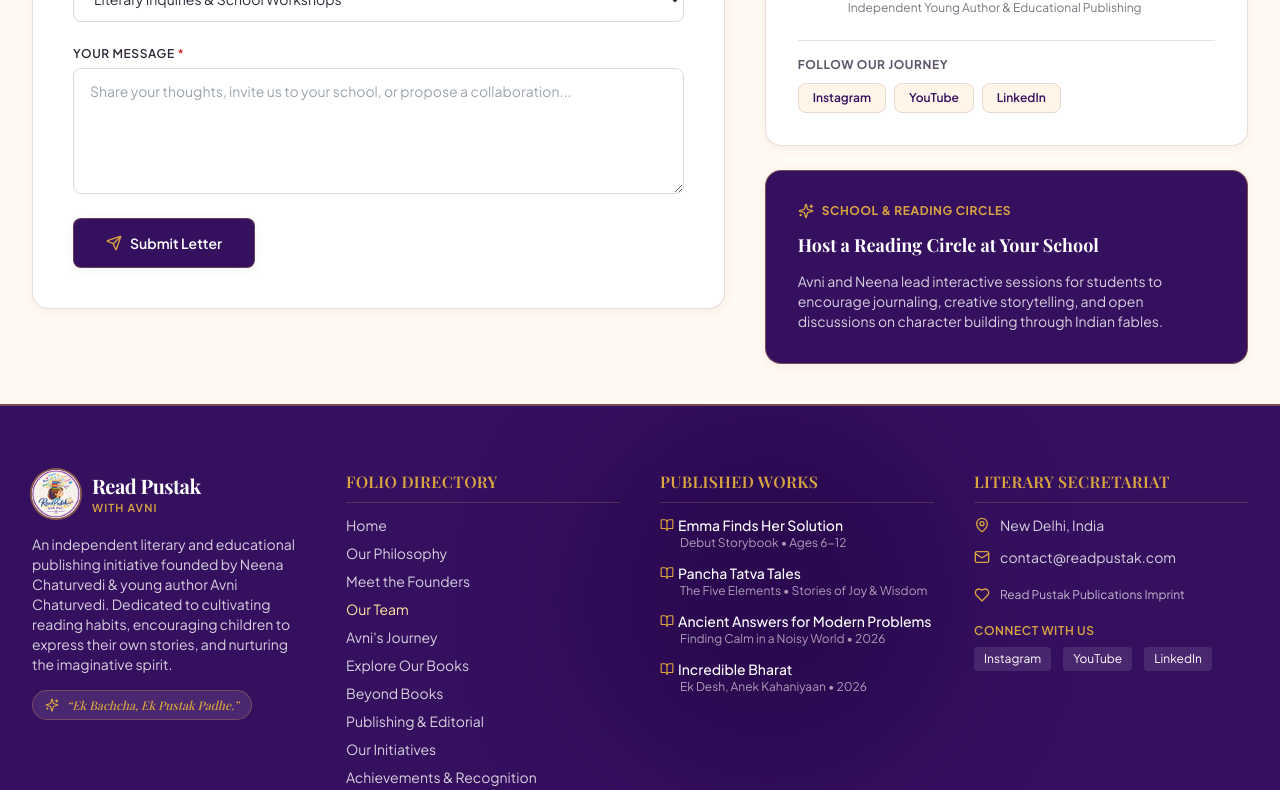
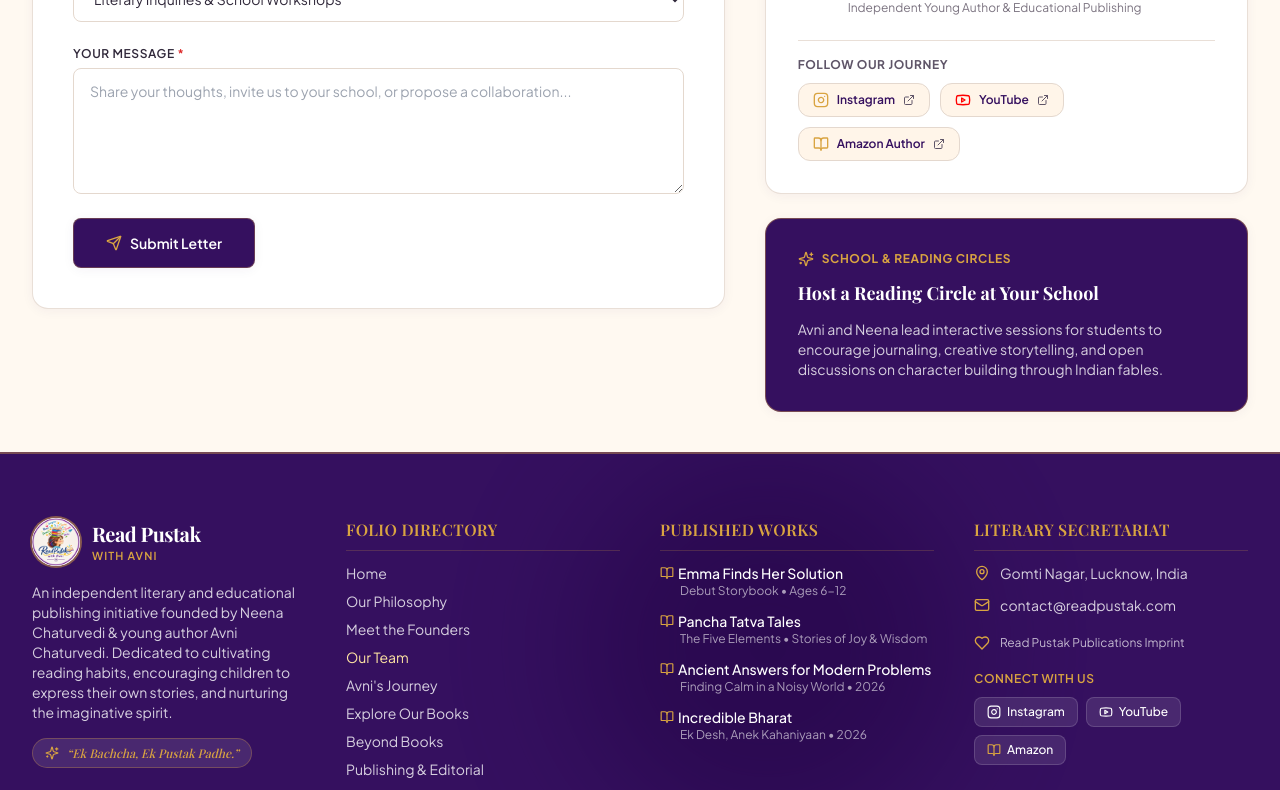
Before and after one commit to harshitt610-star/Read_Pustak_With_Avni, a Next.js app: page /contact in a window 1280 px wide. Shown: the part 900-1690 px from the top of the page. Built offline with nearby package versions, Linux system fonts and the light colour scheme; a web font is replaced by a local one.

Commit message:
Update official location to Gomti Nagar Lucknow and add live YouTube and Instagram social links

```diff
--- a/src/app/about/page.tsx
+++ b/src/app/about/page.tsx
@@ -28,7 +28,7 @@ import { PublishWithUsButton } from "@/components/publishing/PublishWithUsButton
 export const metadata: Metadata = {
   title: "Publishing, Digital Innovation & Team | Read Pustak Publications",
   description:
-    "Explore the editorial mandate, our story, digital innovation, and the dedicated team behind Read Pustak Publications in New Delhi.",
+    "Explore the editorial mandate, our story, digital innovation, and the dedicated team behind Read Pustak Publications in Gomti Nagar, Lucknow, India.",
 };
 
 const publishingStages = [
@@ -138,7 +138,7 @@ export default function PublishingEditorialPage() {
           <div className="flex flex-col gap-3">
             <div className="inline-flex items-center gap-2 px-3.5 py-1.5 rounded-full bg-lavender border border-primary/10 text-primary text-xs font-sans font-semibold tracking-wider uppercase self-start">
               <ScrollText className="w-3.5 h-3.5 text-gold" />
-              <span>Read Pustak Publications • New Delhi</span>
+              <span>Read Pustak Publications • Gomti Nagar, Lucknow</span>
             </div>
             <h1 className="font-serif text-3xl sm:text-5xl lg:text-6xl font-bold text-primary tracking-tight leading-[1.15]">
               Publishing &amp; Editorial Mandate
@@ -252,7 +252,7 @@ export default function PublishingEditorialPage() {
 
                 <div className="flex flex-col gap-1">
                   <span className="font-sans text-xs font-bold uppercase tracking-wider text-gold">
-                    Editorial Leadership • New Delhi
+                    Editorial Leadership • Gomti Nagar, Lucknow
                   </span>
                   <h3 className="font-serif text-xl sm:text-2xl font-bold text-primary">
                     Neena&apos;s Publishing Mandate
--- a/src/app/contact/page.tsx
+++ b/src/app/contact/page.tsx
@@ -7,6 +7,9 @@ import {
   Heart,
   BookOpen,
   MessageSquare,
+  Instagram,
+  Youtube,
+  ExternalLink,
 } from "lucide-react";
 import { ContactForm } from "@/components/forms/ContactForm";
 import { SectionHeading } from "@/components/ui/SectionHeading";
@@ -61,9 +64,9 @@ export default function ContactPage() {
                     <MapPin className="w-5 h-5 text-gold" />
                   </div>
                   <div className="flex flex-col">
-                    <span className="font-semibold text-primary">Location</span>
+                    <span className="font-semibold text-primary">Location &amp; Secretariat</span>
                     <span className="text-charcoal-muted">
-                      New Delhi, India
+                      Gomti Nagar, Lucknow, India
                     </span>
                     <span className="text-xs text-charcoal-subtle pt-0.5">
                       Publishing &amp; Community Operations
@@ -110,16 +113,42 @@ export default function ContactPage() {
                 <span className="font-sans text-xs font-bold uppercase tracking-wider text-charcoal-muted">
                   Follow Our Journey
                 </span>
-                <div className="flex flex-wrap gap-2">
-                  <span className="px-3.5 py-1.5 rounded-lg bg-ivory-warm border border-border text-xs font-semibold text-primary hover:bg-lavender cursor-pointer transition-colors">
-                    Instagram
-                  </span>
-                  <span className="px-3.5 py-1.5 rounded-lg bg-ivory-warm border border-border text-xs font-semibold text-primary hover:bg-lavender cursor-pointer transition-colors">
-                    YouTube
-                  </span>
-                  <span className="px-3.5 py-1.5 rounded-lg bg-ivory-warm border border-border text-xs font-semibold text-primary hover:bg-lavender cursor-pointer transition-colors">
-                    LinkedIn
-                  </span>
+                <div className="flex flex-wrap gap-2.5">
+                  <a
+                    href="https://www.instagram.com/author_avnic?srtk=bzBwcXg1ZW51M2Nt"
+                    target="_blank"
+                    rel="noopener noreferrer"
+                    className="inline-flex items-center gap-2 px-3.5 py-2 rounded-xl bg-ivory-warm border border-border text-xs font-semibold text-primary hover:bg-lavender hover:border-gold/40 transition-all shadow-xs"
+                    aria-label="Author Avni Chaturvedi Instagram"
+                  >
+                    <Instagram className="w-4 h-4 text-gold" />
+                    <span>Instagram</span>
+                    <ExternalLink className="w-3 h-3 text-charcoal-muted" />
+                  </a>
+
+                  <a
+                    href="https://youtube.com/@neenachaturvedi8736?si=vhHxABlHTQf8rgft"
+                    target="_blank"
+                    rel="noopener noreferrer"
+                    className="inline-flex items-center gap-2 px-3.5 py-2 rounded-xl bg-ivory-warm border border-border text-xs font-semibold text-primary hover:bg-lavender hover:border-gold/40 transition-all shadow-xs"
+                    aria-label="Neena Chaturvedi YouTube Channel"
+                  >
+                    <Youtube className="w-4 h-4 text-[#FF0000]" />
+                    <span>YouTube</span>
+                    <ExternalLink className="w-3 h-3 text-charcoal-muted" />
+                  </a>
+
+                  <a
+                    href="https://www.amazon.com/author/avnic.author"
+                    target="_blank"
+                    rel="noopener noreferrer"
+                    className="inline-flex items-center gap-2 px-3.5 py-2 rounded-xl bg-ivory-warm border border-border text-xs font-semibold text-primary hover:bg-lavender hover:border-gold/40 transition-all shadow-xs"
+                    aria-label="Verified Amazon Author Page"
+                  >
+                    <BookOpen className="w-4 h-4 text-gold" />
+                    <span>Amazon Author</span>
+                    <ExternalLink className="w-3 h-3 text-charcoal-muted" />
+                  </a>
                 </div>
               </div>
             </div>
--- a/src/app/page.tsx
+++ b/src/app/page.tsx
@@ -18,6 +18,9 @@ import {
   Calendar,
   Mail,
   Camera,
+  Instagram,
+  Youtube,
+  MapPin,
 } from "lucide-react";
 import { booksData } from "@/data/books";
 import { foundersData } from "@/data/founders";
@@ -834,6 +837,37 @@ export default function HomePage() {
               <span>Our Vision</span>
             </Link>
           </div>
+
+          {/* Social Links & Address Strip */}
+          <div className="pt-4 border-t border-primary/10 flex flex-col sm:flex-row items-center justify-between gap-4 w-full max-w-xl text-xs text-charcoal">
+            <div className="flex items-center gap-2 text-charcoal-muted">
+              <MapPin className="w-4 h-4 text-gold shrink-0" />
+              <span>Gomti Nagar, Lucknow, India</span>
+            </div>
+
+            <div className="flex items-center gap-3">
+              <a
+                href="https://www.instagram.com/author_avnic?srtk=bzBwcXg1ZW51M2Nt"
+                target="_blank"
+                rel="noopener noreferrer"
+                className="inline-flex items-center gap-1.5 px-3 py-1.5 rounded-lg bg-white/80 hover:bg-lavender border border-border text-primary font-medium transition-colors"
+                aria-label="Instagram profile of author Avni Chaturvedi"
+              >
+                <Instagram className="w-3.5 h-3.5 text-gold" />
+                <span>Instagram</span>
+              </a>
+              <a
+                href="https://youtube.com/@neenachaturvedi8736?si=vhHxABlHTQf8rgft"
+                target="_blank"
+                rel="noopener noreferrer"
+                className="inline-flex items-center gap-1.5 px-3 py-1.5 rounded-lg bg-white/80 hover:bg-lavender border border-border text-primary font-medium transition-colors"
+                aria-label="YouTube channel of Neena Chaturvedi"
+              >
+                <Youtube className="w-3.5 h-3.5 text-[#FF0000]" />
+                <span>YouTube</span>
+              </a>
+            </div>
+          </div>
         </div>
       </section>
     </div>
--- a/src/components/layout/Footer.tsx
+++ b/src/components/layout/Footer.tsx
@@ -8,6 +8,8 @@ import {
   Sparkles,
   Heart,
   ExternalLink,
+  Instagram,
+  Youtube,
 } from "lucide-react";
 
 export const Footer: React.FC = () => {
@@ -217,7 +219,7 @@ export const Footer: React.FC = () => {
             <div className="flex flex-col gap-3 text-sm text-white/80">
               <div className="flex items-start gap-2.5">
                 <MapPin className="w-4 h-4 text-gold shrink-0 mt-0.5" />
-                <span>New Delhi, India</span>
+                <span>Gomti Nagar, Lucknow, India</span>
               </div>
               <div className="flex items-center gap-2.5">
                 <Mail className="w-4 h-4 text-gold shrink-0" />
@@ -237,19 +239,40 @@ export const Footer: React.FC = () => {
 
               {/* Social Channels */}
               <div className="pt-2">
-                <span className="text-xs text-gold uppercase tracking-wider block mb-2 font-semibold">
+                <span className="text-xs text-gold uppercase tracking-wider block mb-2.5 font-semibold">
                   Connect With Us
                 </span>
-                <div className="flex items-center gap-3 text-xs">
-                  <span className="px-2.5 py-1 rounded bg-white/10 hover:bg-white/20 transition-colors cursor-pointer text-white">
-                    Instagram
-                  </span>
-                  <span className="px-2.5 py-1 rounded bg-white/10 hover:bg-white/20 transition-colors cursor-pointer text-white">
-                    YouTube
-                  </span>
-                  <span className="px-2.5 py-1 rounded bg-white/10 hover:bg-white/20 transition-colors cursor-pointer text-white">
-                    LinkedIn
-                  </span>
+                <div className="flex flex-wrap items-center gap-2 text-xs">
+                  <a
+                    href="https://www.instagram.com/author_avnic?srtk=bzBwcXg1ZW51M2Nt"
+                    target="_blank"
+                    rel="noopener noreferrer"
+                    className="inline-flex items-center gap-1.5 px-3 py-1.5 rounded-lg bg-white/10 hover:bg-gold hover:text-primary transition-all text-white font-medium border border-white/15"
+                    aria-label="Instagram profile of author Avni Chaturvedi"
+                  >
+                    <Instagram className="w-3.5 h-3.5" />
+                    <span>Instagram</span>
+                  </a>
+                  <a
+                    href="https://youtube.com/@neenachaturvedi8736?si=vhHxABlHTQf8rgft"
+                    target="_blank"
+                    rel="noopener noreferrer"
+                    className="inline-flex items-center gap-1.5 px-3 py-1.5 rounded-lg bg-white/10 hover:bg-[#FF0000] hover:text-white transition-all text-white font-medium border border-white/15"
+                    aria-label="YouTube channel of Neena Chaturvedi"
+                  >
+                    <Youtube className="w-3.5 h-3.5" />
+                    <span>YouTube</span>
+                  </a>
+                  <a
+                    href="https://www.amazon.com/author/avnic.author"
+                    target="_blank"
+                    rel="noopener noreferrer"
+                    className="inline-flex items-center gap-1.5 px-3 py-1.5 rounded-lg bg-white/10 hover:bg-gold hover:text-primary transition-all text-white font-medium border border-white/15"
+                    aria-label="Amazon Author profile of Avni Chaturvedi"
+                  >
+                    <BookOpen className="w-3.5 h-3.5 text-gold" />
+                    <span>Amazon</span>
+                  </a>
                 </div>
               </div>
             </div>
```
